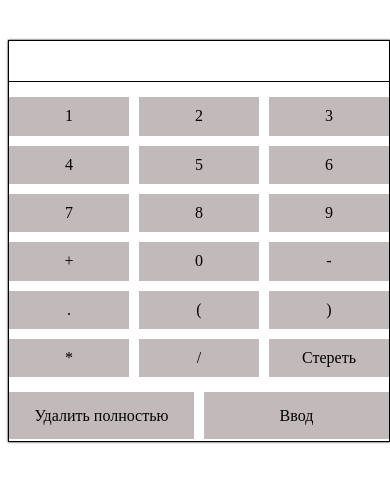
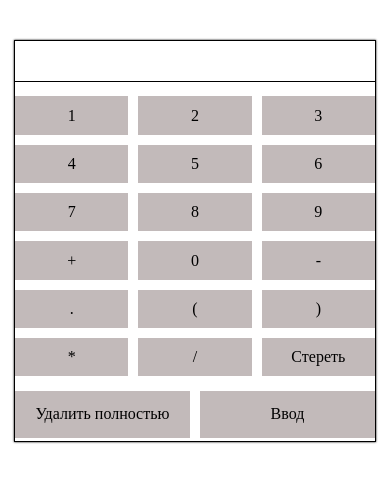
Before and after one commit to DImon1809/simple--calculator, a plain HTML site: page index.html in a window 390 px wide. Drawn offline with Linux system fonts and the light colour scheme.

Commit message:
Update style.css

```diff
--- a/style.css
+++ b/style.css
@@ -19,7 +19,12 @@ p {
 @media (max-width: 500px){
   .body-calc {
   width: 380px;
-  height: 400px;
+  }
+}
+
+@media (max-width: 400px){
+  .body-calc {
+  width: 360px;
   }
 }
 
```
